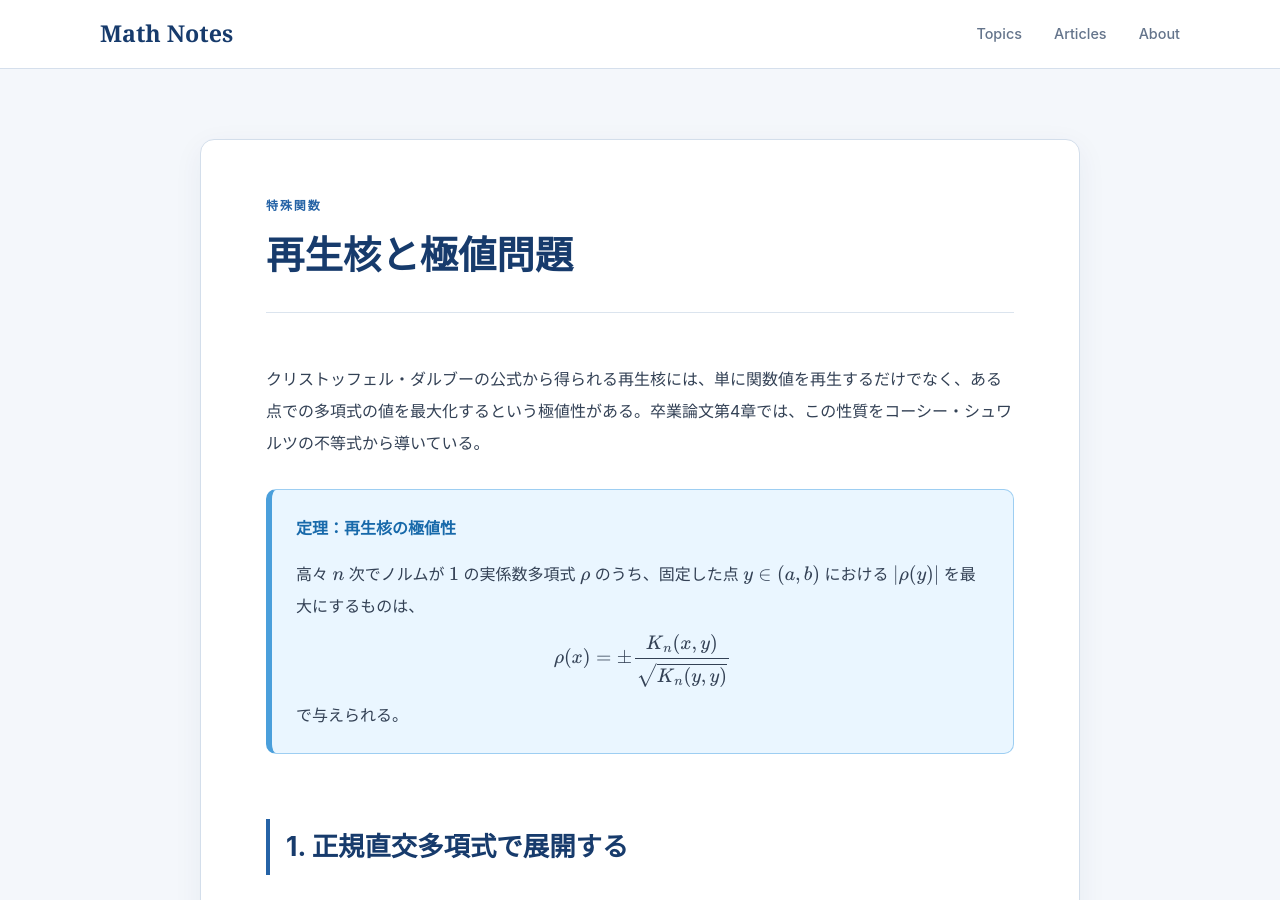
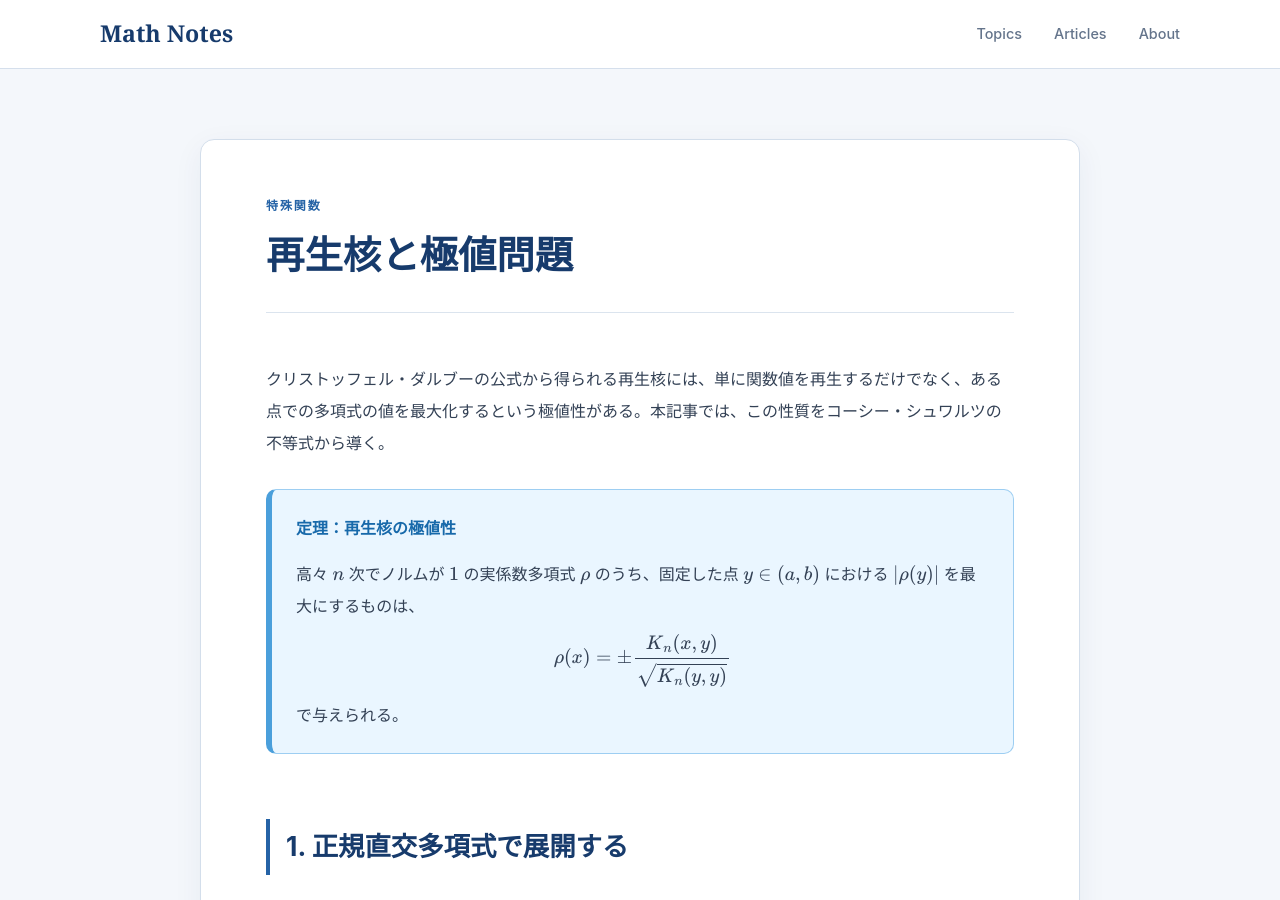
Before and after one commit to koukano/koukano.github.io, a Jekyll site: the page built from articles/reproducing-kernel-extremal-property.md, in a window 1280 px wide and 900 px high. Built offline with Jekyll 4.4.1, drawn with Linux system fonts in a browser that asks for light colours; some of the changed text lies outside the part shown.

Commit message:
Remove thesis references from article text

```diff
--- a/articles/reproducing-kernel-extremal-property.md
+++ b/articles/reproducing-kernel-extremal-property.md
@@ -5,7 +5,7 @@ category: "special-functions"
 category_label: "特殊関数"
 ---
 
-クリストッフェル・ダルブーの公式から得られる再生核には、単に関数値を再生するだけでなく、ある点での多項式の値を最大化するという極値性がある。卒業論文第4章では、この性質をコーシー・シュワルツの不等式から導いている。
+クリストッフェル・ダルブーの公式から得られる再生核には、単に関数値を再生するだけでなく、ある点での多項式の値を最大化するという極値性がある。本記事では、この性質をコーシー・シュワルツの不等式から導く。
 
 <div class="math-box theorem-box">
 
@@ -159,6 +159,6 @@ $$
 
 ## 4. リーマン写像とのつながり
 
-卒論の後半では、この「ノルムを固定したときに一点での値を最大化する」という性質を複素領域へ拡張し、リーマン写像と再生核の関係を考えている。
+さらに、この「ノルムを固定したときに一点での値を最大化する」という性質を複素領域へ拡張し、リーマン写像と再生核の関係を考える。
 
 [リーマンの写像定理と直交多項式](/articles/riemann-mapping-orthogonal-polynomials.html)
```
